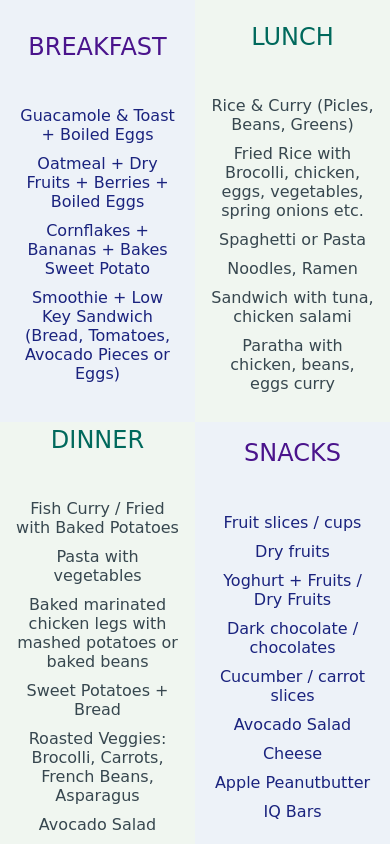
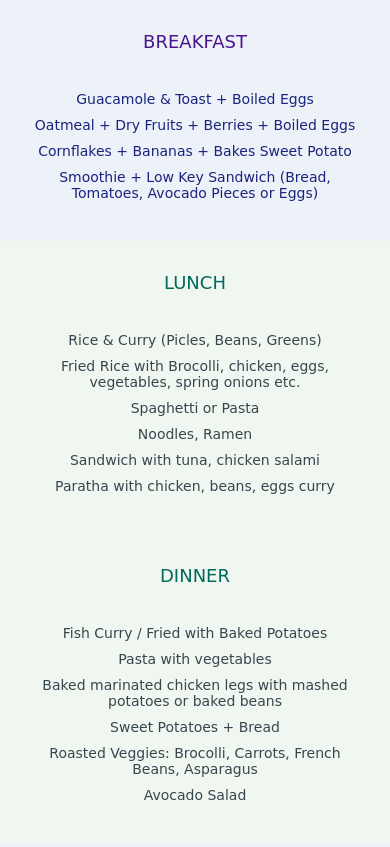
Before and after one commit to bibekdahal/bibekdahal.github.io, a plain HTML site: page pragati-meal-plan/index.html in a window 390 px wide. Shown: the top 847 px of the page. Drawn offline with Linux system fonts and the light colour scheme; a web font is replaced by a local one.

Commit message:
Make mealplan mobile responsive

```diff
--- a/pragati-meal-plan/index.html
+++ b/pragati-meal-plan/index.html
@@ -3,6 +3,7 @@
 <html lang="en">
 <head>
   <meta charset="utf-8">
+  <meta name="viewport" content="width=device-width, initial-scale=1">
   <title>Meal Plan</title>
   <meta name="author" content="Bibek Dahal">
 
--- a/pragati-meal-plan/scss/index.scss
+++ b/pragati-meal-plan/scss/index.scss
@@ -57,6 +57,24 @@ main {
       }
     }
   }
+}
 
 
+
+@media screen and (max-width: 768px) {
+  main {
+    section {
+      flex-basis: 100%;
+      height: auto;
+      padding: 16px 32px;
+
+      h2 {
+        font-size: 18px;
+      }
+
+      ul {
+        font-size: 14px;
+      }
+    }
+  }
 }
```
Also changed, not shown: pragati-meal-plan/css/index.css, 1 other file.
